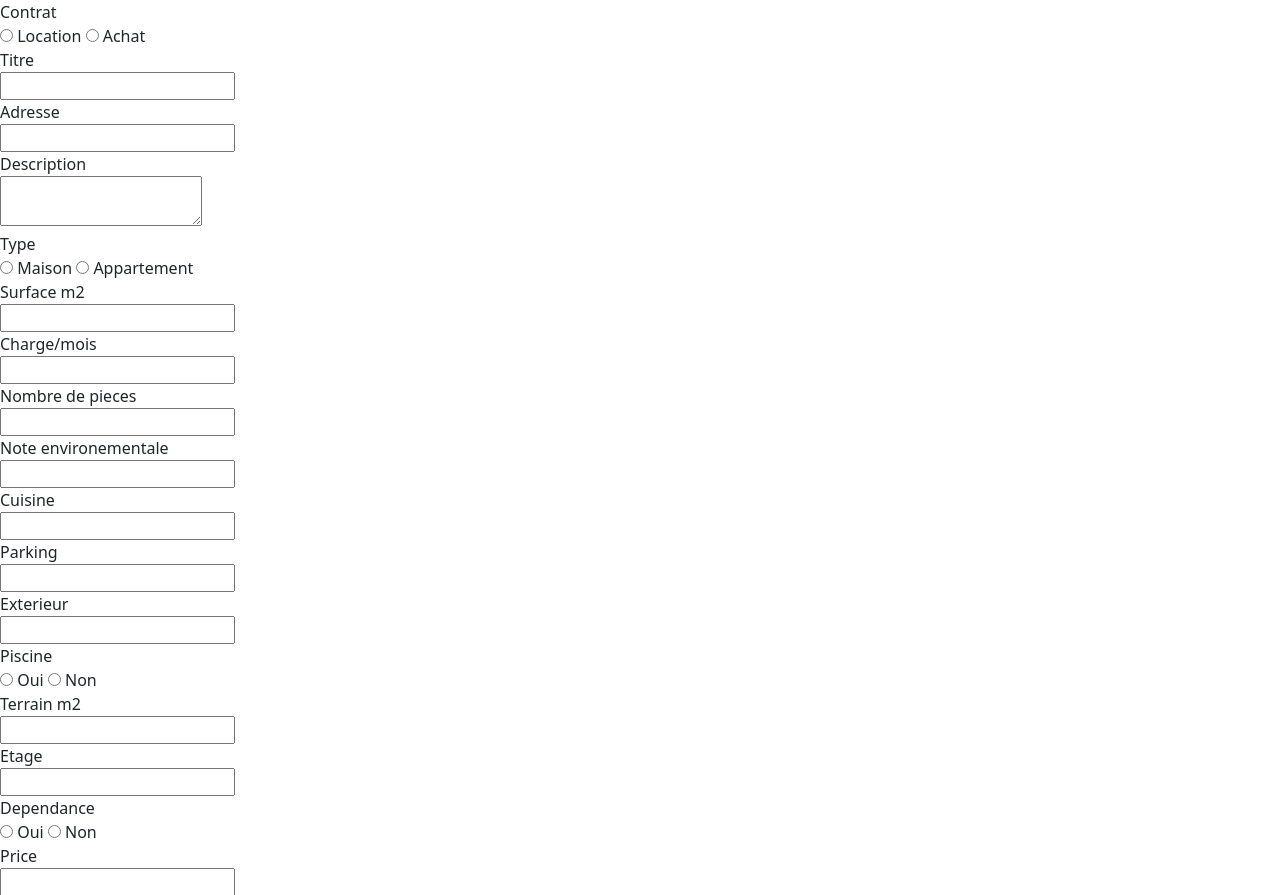
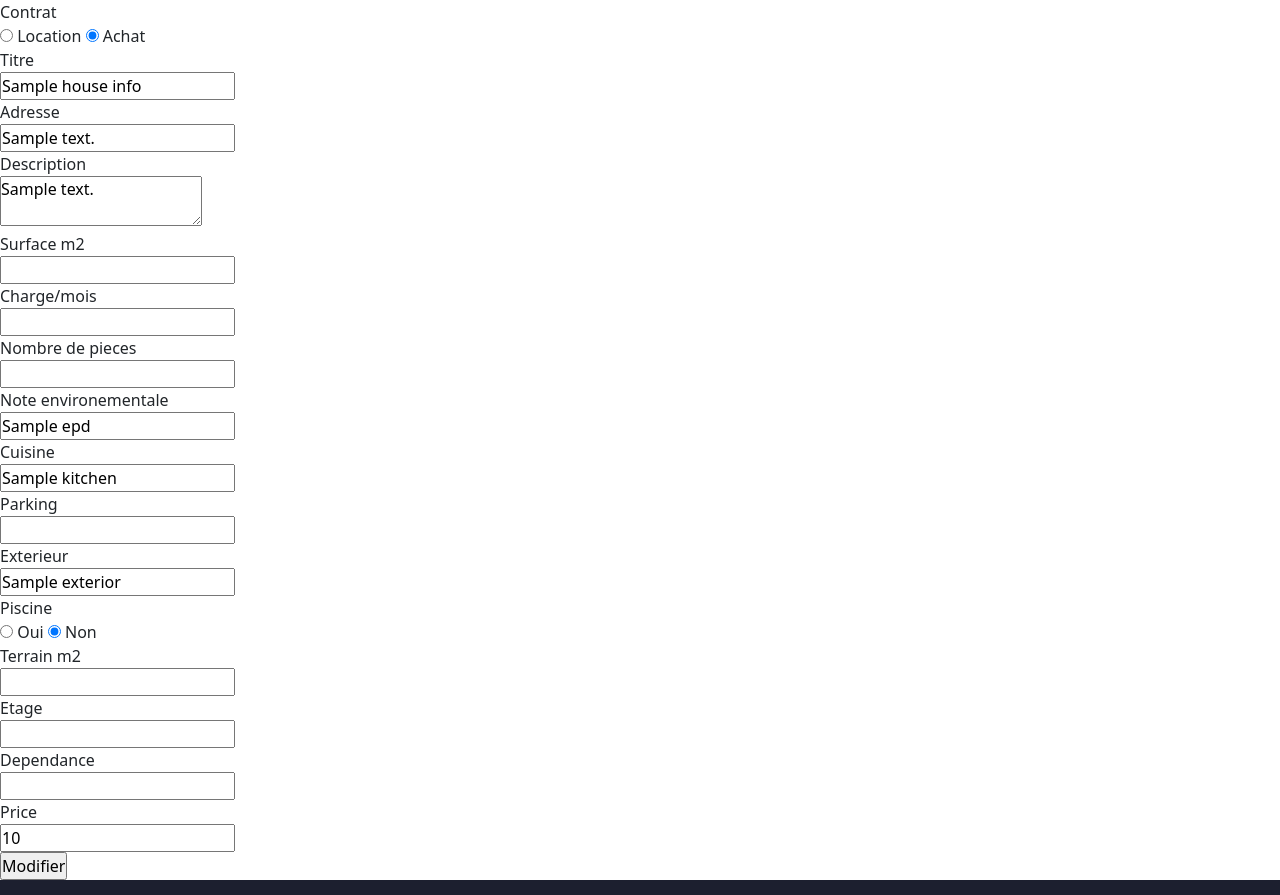
Before and after one commit to EvilCorpRobot/ThinkImmo, a PHP site: template views/viewHouse_Update.php in a window 1280 px wide. Shown: the part 76-971 px from the top of the page. Run offline with PHP 8.4, Linux system fonts and the light colour scheme; the template is opened without the code that fills it: most values are stand-ins (such as "Sample title", 1, 10 or a date in 2020); some libraries are stand-ins or nearby versions.

Commit message:
update House working

```diff
--- a/views/viewHouse_Update.php
+++ b/views/viewHouse_Update.php
@@ -4,69 +4,90 @@ $this->titre = "Mofification Maison";
 
 ?>
 
-<form action="#">
-    <label for="contrat">Contrat</label><br>
-    <input type="radio" name="location" value="location">
+<form action="./index.php?action=updateHouse" method="post">
+
+    <?php foreach($houseInfo as $info) { ?>
+
+        <?php if($info['contract'] == "location") { ?>
+            <label for="contract">Contrat</label><br>
+            <input type="radio" name="contract" value="location" checked>
             <label for="location">Location</label>
-    <input type="radio" name="achat" value="achat">
+            <input type="radio" name="contract" value="achat">
             <label for="achat">Achat</label><br>
+        <?php } else { ?>
+            <label for="contract">Contrat</label><br>
+            <input type="radio" name="contract" value="location">
+            <label for="location">Location</label>
+            <input type="radio" name="contract" value="achat" checked>
+            <label for="achat">Achat</label><br>
+        <?php } ?>
 
-    <label for="titre">Titre</label><br>
-    <input type="text"><br>
+        <label for="title">Titre</label><br>
+        <input type="text" name="title" value="<?= $info['title'] ?>"><br>
 
-    <label for="Adresse">Adresse</label><br>
-    <input type="text"><br>
+        <!-- <input type="file" name="picture" multiple><br> -->
+        <!-- <img src="https://placehold.it/480x430" alt="Image 1">
+        <img src="https://placehold.it/480x430" alt="Image 1">
+        <img src="https://placehold.it/480x430" alt="Image 1"><br> -->
 
-    <label for="Description">Description</label><br>
-    <textarea></textarea><br>
+        <label for="address">Adresse</label><br>
+        <input type="text" name="address" value="<?= $info['address'] ?>"><br>
+
+        <label for="description">Description</label><br>
+        <textarea name="description"><?= $info['description'] ?></textarea><br>
         <!-- --- -->
-    <label for="Type">Type</label><br>
-    <input type="radio" name="maison" value="maison">
-    <label for="maison">Maison</label>
-    <input type="radio" name="appartement" value="appartement">
-    <label for="appartement">Appartement</label><br>
+        <label for="area">Surface m2</label><br>
+        <input type="number" name="area" value="<?= $info['area'] ?>"><br>
 
-    <label for="surface">Surface m2</label><br>
-    <input type="text"><br>
+        <label for="charge">Charge/mois</label><br>
+        <input type="number" name="charge" value="<?= $info['charge'] ?>"><br>
 
-    <label for="surface">Charge/mois</label><br>
-    <input type="text"><br>
+        <label for="rooms">Nombre de pieces</label><br>
+        <input type="number" name="rooms" value="<?= $info['rooms'] ?>"><br>
         <!-- --- -->
-    <label for="nbPiece">Nombre de pieces</label><br>
-    <input type="text"><br>
-
         <label for="epd">Note environementale</label><br>
-    <input type="text"><br>
+        <input type="text" name="epd" value="<?= $info['epd'] ?>"><br>
 
         <label for="kitchen">Cuisine</label><br>
-    <input type="text"><br>
+        <input type="text" name="kitchen" value="<?= $info['kitchen'] ?>"><br>
+
+        <label for="parking">Parking</label><br>
+        <input type="number" name="parking" value="<?= $info['parking'] ?>"><br>
         <!-- --- -->
-    <label for="parking">Parking</label><br>
-    <input type="text"><br>
+        <label for="exterior">Exterieur</label><br>
+        <input type="text" name="exterior" value="<?= $info['exterior'] ?>"><br>
 
-    <label for="exterior">Exterieur</label><br>
-    <input type="text"><br>
-
+        <?php if($info['pool'] == "oui") { ?>
+            <label for="pool">Piscine</label><br>
+            <input type="radio" name="pool" value="oui" checked>
+            <label for="oui">Oui</label>
+            <input type="radio" name="pool" value="non">
+            <label for="non">Non</label><br>
+        <?php } else { ?>
             <label for="pool">Piscine</label><br>
             <input type="radio" name="pool" value="oui">
-    <label for="pool">Oui</label>
-    <input type="radio" name="pool" value="non">
-    <label for="pool">Non</label><br>
+            <label for="oui">Oui</label>
+            <input type="radio" name="pool" value="non" checked>
+            <label for="non">Non</label><br>
+        <?php } ?>
+
+        <label for="landArea">Terrain m2</label><br>
+        <input type="number" name="landArea" value="<?= $info['landArea'] ?>"><br>
         <!-- --- -->
-    <label for="landArea">Terrain m2</label><br>
-    <input type="text"><br>
-
         <label for="floor">Etage</label><br>
-    <input type="text"><br>
+        <input type="number" name="floor" value="<?= $info['floor'] ?>"><br>
 
         <label for="outbuilding">Dependance</label><br>
-    <input type="radio" name="outbuilding" value="oui">
-    <label for="outbuilding">Oui</label>
-    <input type="radio" name="outbuilding" value="non">
-    <label for="outbuilding">Non</label><br>
+        <input type="number" name="outbuilding" value="<?= $info['outbuilding'] ?>"><br>
         <!-- --- -->
         <label for="price">Price</label><br>
-    <input type="text"><br>
+        <input type="number" name="price" value="<?= $info['price'] ?>"><br>
 
-    <input type="submit" value="Modification">
+        <input type="hidden" name="type" value="Maison">
+
+        <input type="submit" value="Modifier">
+    <?php
+        break;
+    }
+    ?>
 </form>
```
Also changed, not shown: controllers/house.php (+38 -4 lines), models/M_House.php (+20 -0 lines), views/viewFlat_Update.php (+37 -46 lines), views/viewFlat_Create.php (line endings or trailing spaces). Lines whose indentation alone changed are shown as unchanged.
